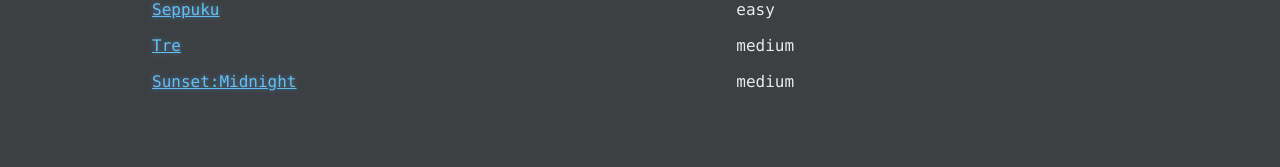
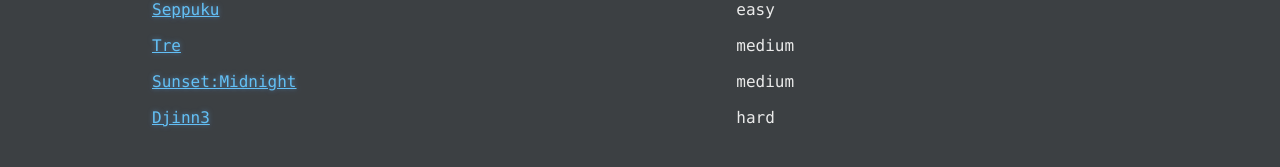
Before and after one commit to hhhharshil/hhhharshil.github.io, a Jekyll site: the page built from writeups.md, in a window 1280 px wide. Shown: the part 636-803 px from the top of the page. Built offline with Jekyll 4.4.1, drawn with Linux system fonts in a browser that asks for light colours.

Commit message:
djinn3 writeup

```diff
--- a/writeups.md
+++ b/writeups.md
@@ -20,3 +20,4 @@ A collection of write-ups for retired boxes that breakdown my methodology.
 | [Seppuku](/writeups/2021-12-29-seppuku.md)                    | easy       |
 | [Tre](/writeups/2021-12-30-tre.md)                            | medium     |
 | [Sunset:Midnight](/writeups/2021-12-31-sunsetmidnight.md)     | medium     |
+| [Djinn3](/writeups/2022-01-01-djinn3.md)                      | hard       |
```
